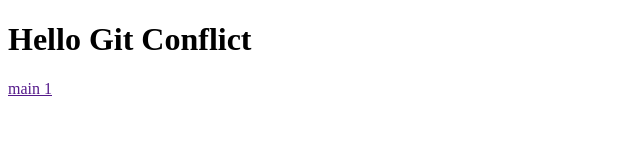
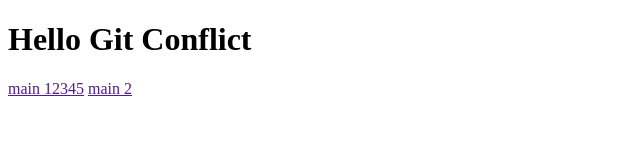
Before and after one commit to Kristian027/test, a plain HTML site: page index.html in a window 1280 px wide. Shown: the whole page, without its empty margins (0-640 px from the left). Drawn offline with Linux system fonts and the light colour scheme.

```diff
--- a/index.html
+++ b/index.html
@@ -14,7 +14,8 @@
         <span></span>
     </div>
     <div>
-        <a href="">main 1</a>
+        <a href="">main 12345</a>
+        <a href="">main 2</a>
     </div>
 </body>
 
```
